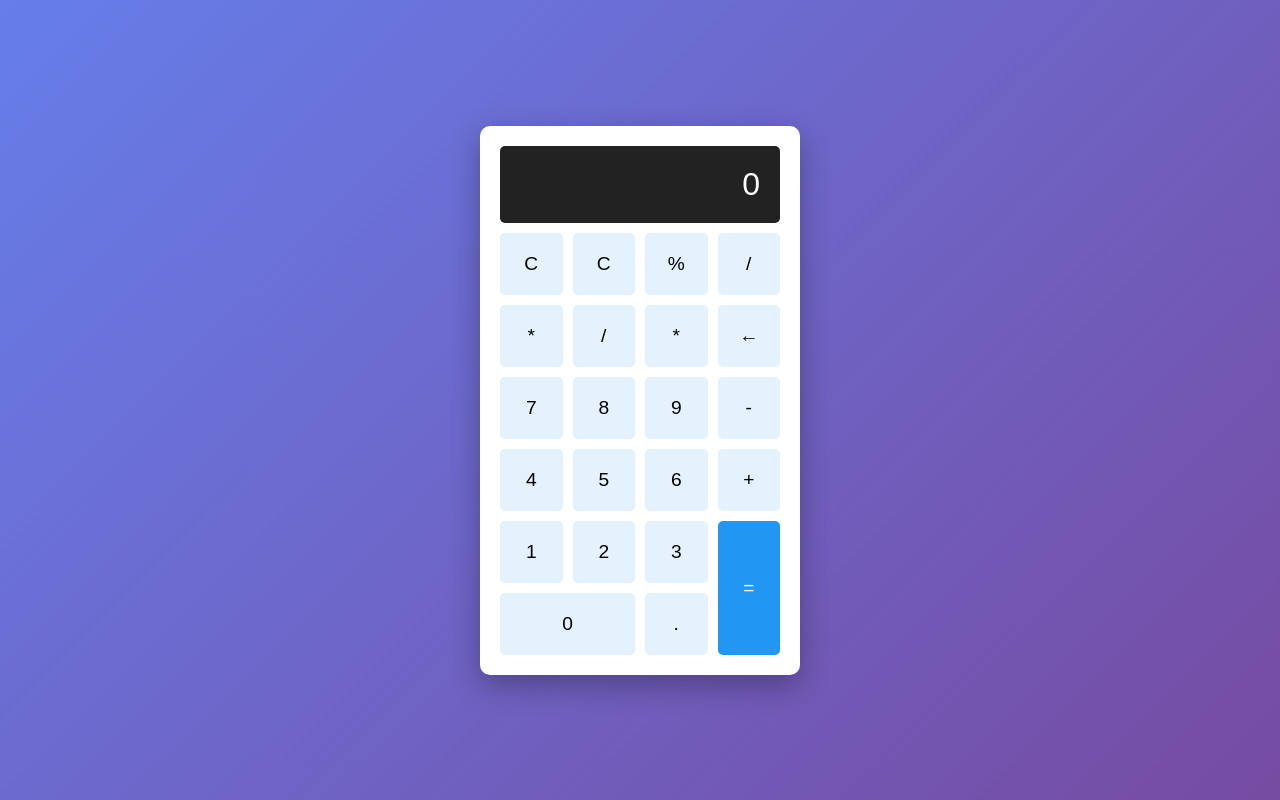
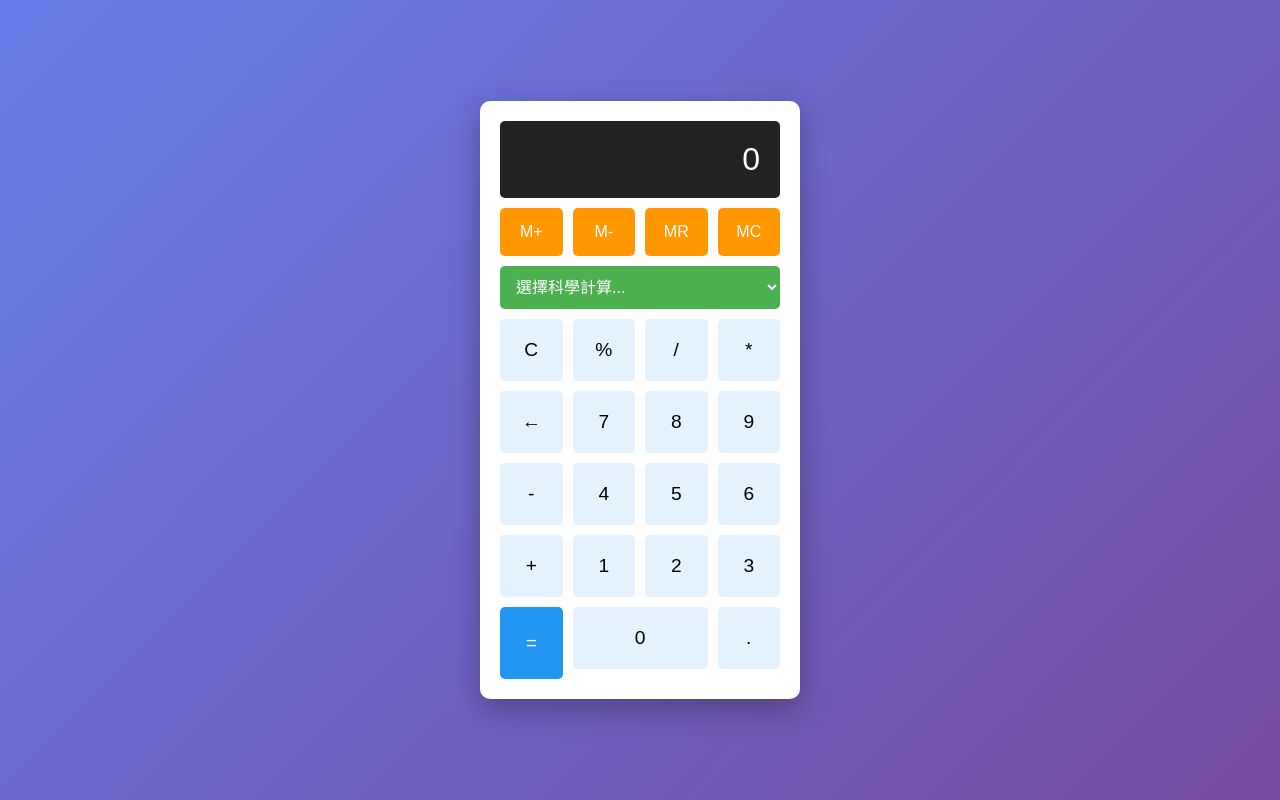
Before and after one commit to john04111820/calculator-app, a plain HTML site: page index.html in a window 1280 px wide. Drawn offline with Linux system fonts and the light colour scheme.

Commit message:
Add scientific calculator - dropdown style (v2)

```diff
--- a/index.html
+++ b/index.html
@@ -9,12 +9,29 @@
 <body>
     <div class="calculator">
         <div class="display" id="display">0</div>
+
+           <div class="memory-buttons">
+        <button onclick="memoryAdd()" class="memory-btn">M+</button>
+        <button onclick="memorySubtract()" class="memory-btn">M-</button>
+        <button onclick="memoryRecall()" class="memory-btn">MR</button>
+        <button onclick="memoryClear()" class="memory-btn">MC</button>
+    </div>
+
+        <div class="scientific-dropdown">
+        <select id="scientificOp" onchange="applyScientificOp()">
+            <option value="">選擇科學計算...</option>
+            <option value="sin">sin (正弦)</option>
+            <option value="cos">cos (餘弦)</option>
+            <option value="tan">tan (正切)</option>
+            <option value="log">log (對數)</option>
+            <option value="sqrt">√ (平方根)</option>
+            <option value="pow">x² (平方)</option>
+        </select>
+    </div>
+
         <div class="buttons">
             <button onclick="clearDisplay()">C</button>
-            <button onclick="clearDisplay()">C</button>
             <button onclick="calculatePercentage()">%</button>
-            <button onclick="appendToDisplay('/')">/</button>
-            <button onclick="appendToDisplay('*')">*</button>
             <button onclick="appendToDisplay('/')">/</button>
             <button onclick="appendToDisplay('*')">*</button>
             <button onclick="deleteLast()">←</button>
--- a/script.js
+++ b/script.js
@@ -99,3 +99,51 @@ function calculatePercentage() {
         }, 1500);
     }
 }
+// 新增科學計算函數（下拉選單版本）
+function applyScientificOp() {
+    let select = document.getElementById('scientificOp');
+    let operation = select.value;
+
+    if (!operation) return;
+
+    try {
+        let value = eval(currentInput);
+        let result;
+
+        switch(operation) {
+            case 'sin':
+                result = Math.sin(value * Math.PI / 180);
+                break;
+            case 'cos':
+                result = Math.cos(value * Math.PI / 180);
+                break;
+            case 'tan':
+                result = Math.tan(value * Math.PI / 180);
+                break;
+            case 'log':
+                result = Math.log10(value);
+                break;
+            case 'sqrt':
+                result = Math.sqrt(value);
+                break;
+            case 'pow':
+                result = Math.pow(value, 2);
+                break;
+            default:
+                result = value;
+        }
+
+        currentInput = result.toString();
+        updateDisplay();
+
+        // 重置選單
+        select.value = '';
+    } catch (error) {
+        currentInput = 'Error';
+        updateDisplay();
+        setTimeout(() => {
+            currentInput = '0';
+            updateDisplay();
+        }, 1500);
+    }
+}
--- a/style.css
+++ b/style.css
@@ -70,3 +70,52 @@ button:active {
 .zero {
     grid-column: span 2;
 }
+/* 科學計算下拉選單樣式 */
+.scientific-dropdown {
+    margin-bottom: 10px;
+}
+
+.scientific-dropdown select {
+    width: 100%;
+    padding: 12px;
+    font-size: 1em;
+    background: #4caf50;
+    color: white;
+    border: none;
+    border-radius: 5px;
+    cursor: pointer;
+}
+
+.scientific-dropdown select:focus {
+    outline: 2px solid #45a049;
+}
+
+.scientific-dropdown option {
+    background: white;
+    color: #333;
+}/* 新增記憶按鈕樣式 */
+.memory-buttons {
+    display: grid;
+    grid-template-columns: repeat(4, 1fr);
+    gap: 10px;
+    margin-bottom: 10px;
+}
+
+.memory-btn {
+    padding: 15px;
+    font-size: 1em;
+    background: #ff9800;
+    color: white;
+    border: none;
+    border-radius: 5px;
+    cursor: pointer;
+    transition: all 0.3s;
+}
+
+.memory-btn:hover {
+    background: #f57c00;
+}
+
+.memory-btn:active {
+    transform: scale(0.95);
+}
```
